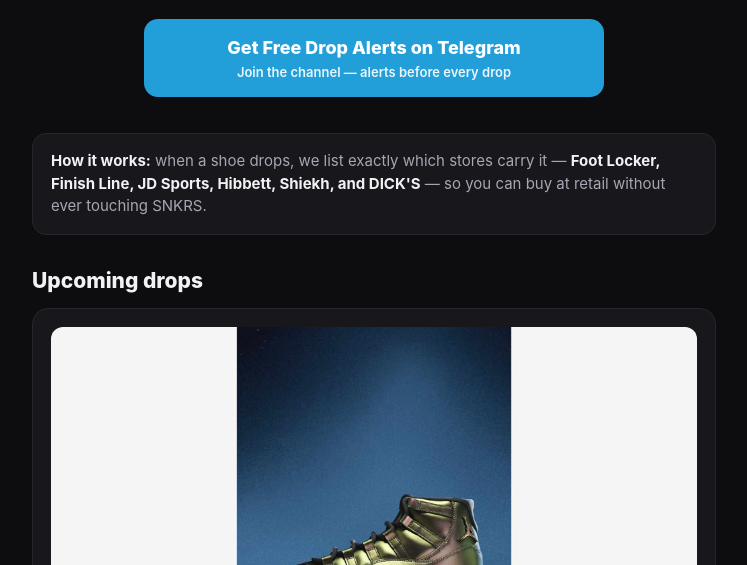
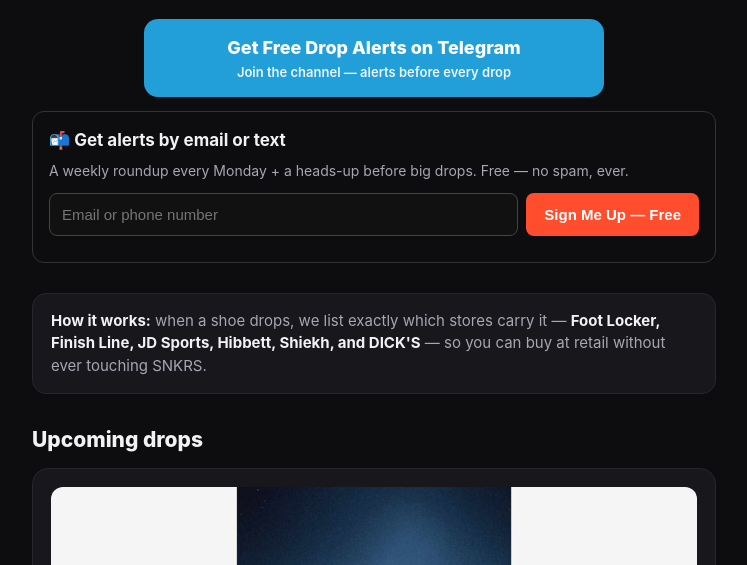
Before and after one commit to nosnkrsneeded/nosnkrsneeded.github.io, a plain HTML site: page index.html in a window 1280 px wide. Shown: the part 235-800 px from the top of the page, without its empty margins (266-1013 px from the left). Drawn offline with Linux system fonts and the light colour scheme.

Commit message:
Add on-page email/text alert signup
Added email and text alert signup form with submission handling.

```diff
--- a/index.html
+++ b/index.html
@@ -59,7 +59,7 @@
     <p class="tag">Every drop below is sold at regular retailers — no Nike account, no SNKRS app, no raffle luck required.</p>
     <a class="cta" href="https://t.me/NoSNKRSNeeded">Get Free Drop Alerts on Telegram<small>Join the channel — alerts before every drop</small></a>
     <button id="installBtn" class="cta" style="display:none;background:var(--accent);border:none;width:100%;cursor:pointer;font-family:inherit">📲 Get the App — Free<small>Installs on your home screen. No app store, no Nike account.</small></button>
-    <div id="installHelp" class="how" style="display:none"></div>
+        <div style="margin-top:14px;border:1px solid #333;border-radius:12px;padding:16px;text-align:left">       <b style="font-size:17px">📬 Get alerts by email or text</b>       <p style="margin:6px 0 12px;color:var(--muted);font-size:14px">A weekly roundup every Monday + a heads-up before big drops. Free — no spam, ever.</p>       <form id="alertForm" style="display:flex;gap:8px;flex-wrap:wrap">         <input id="alertContact" type="text" inputmode="email" placeholder="Email or phone number" required style="flex:1;min-width:200px;padding:12px;border-radius:8px;border:1px solid #444;background:#111;color:#fff;font-size:15px">         <button type="submit" style="padding:12px 18px;border-radius:8px;border:none;background:var(--accent);color:#fff;font-weight:700;font-size:15px;cursor:pointer">Sign Me Up — Free</button>       </form>       <p id="alertMsg" style="margin:10px 0 0;font-size:14px"></p>     </div> <div id="installHelp" class="how" style="display:none"></div>
   </header>
 
   <div class="how"><b>How it works:</b> when a shoe drops, we list exactly which stores carry it — <b>Foot Locker, Finish Line, JD Sports, Hibbett, Shiekh, and DICK'S</b> — so you can buy at retail without ever touching SNKRS.</div>
@@ -116,7 +116,7 @@
 <script>
   if ('serviceWorker' in navigator) {
     window.addEventListener('load', () => navigator.serviceWorker.register('sw.js').catch(() => {}));
-  }
+  } (function () { var form = document.getElementById('alertForm'); if (!form) return; form.addEventListener('submit', function (e) { e.preventDefault(); var contact = document.getElementById('alertContact').value.trim(); var msg = document.getElementById('alertMsg'); if (!contact) return; msg.textContent = 'Signing you up…'; fetch('https://formsubmit.co/ajax/sharpejacob91@gmail.com', { method: 'POST', headers: { 'Content-Type': 'application/json', 'Accept': 'application/json' }, body: JSON.stringify({ contact: contact, _subject: 'New No SNKRS Needed alert signup', _template: 'table' }) }).then(function (r) { if (!r.ok) throw new Error('bad response'); msg.textContent = '✅ You’re in! Watch for the Monday roundup and a heads-up before big drops.'; form.reset(); }).catch(function () { msg.textContent = 'That didn’t go through — try the Telegram alerts above, or try again in a minute.'; }); }); })();
   (function () {
     var btn = document.getElementById('installBtn');
     var help = document.getElementById('installHelp');
```
